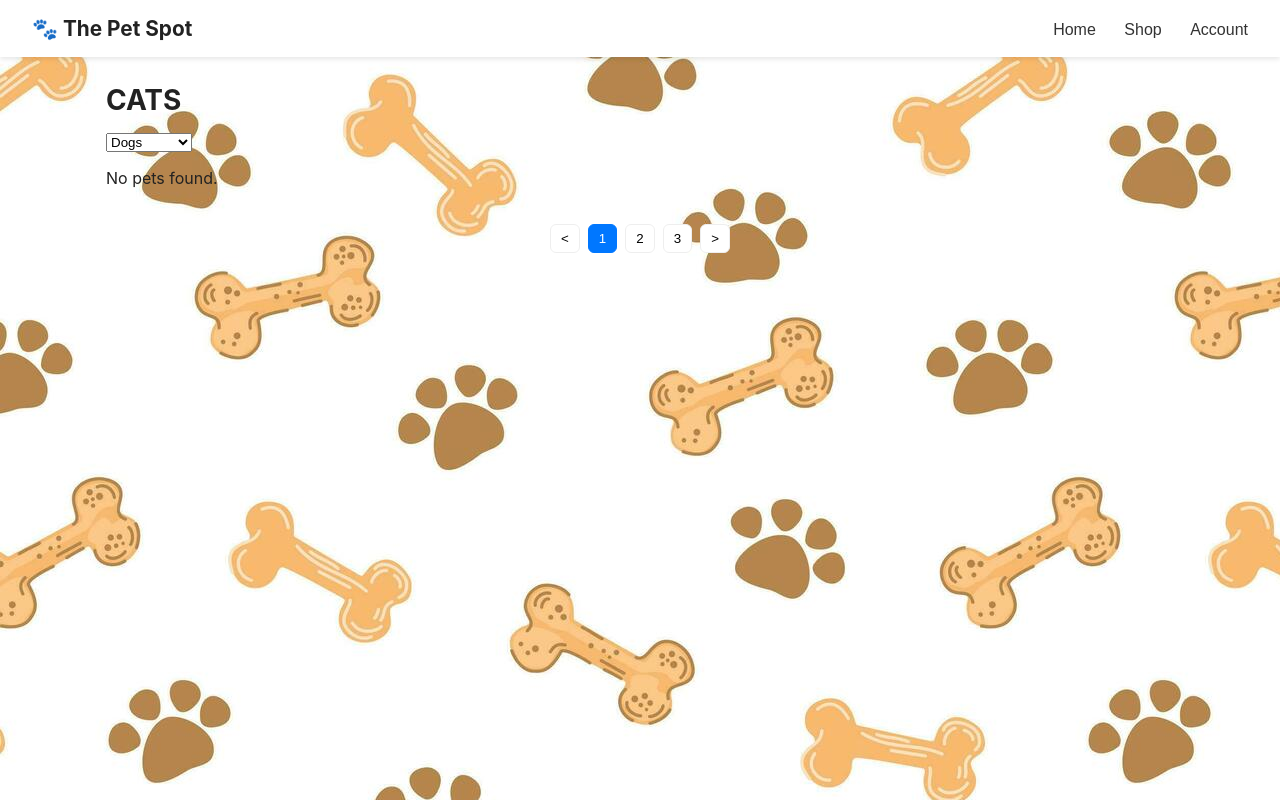
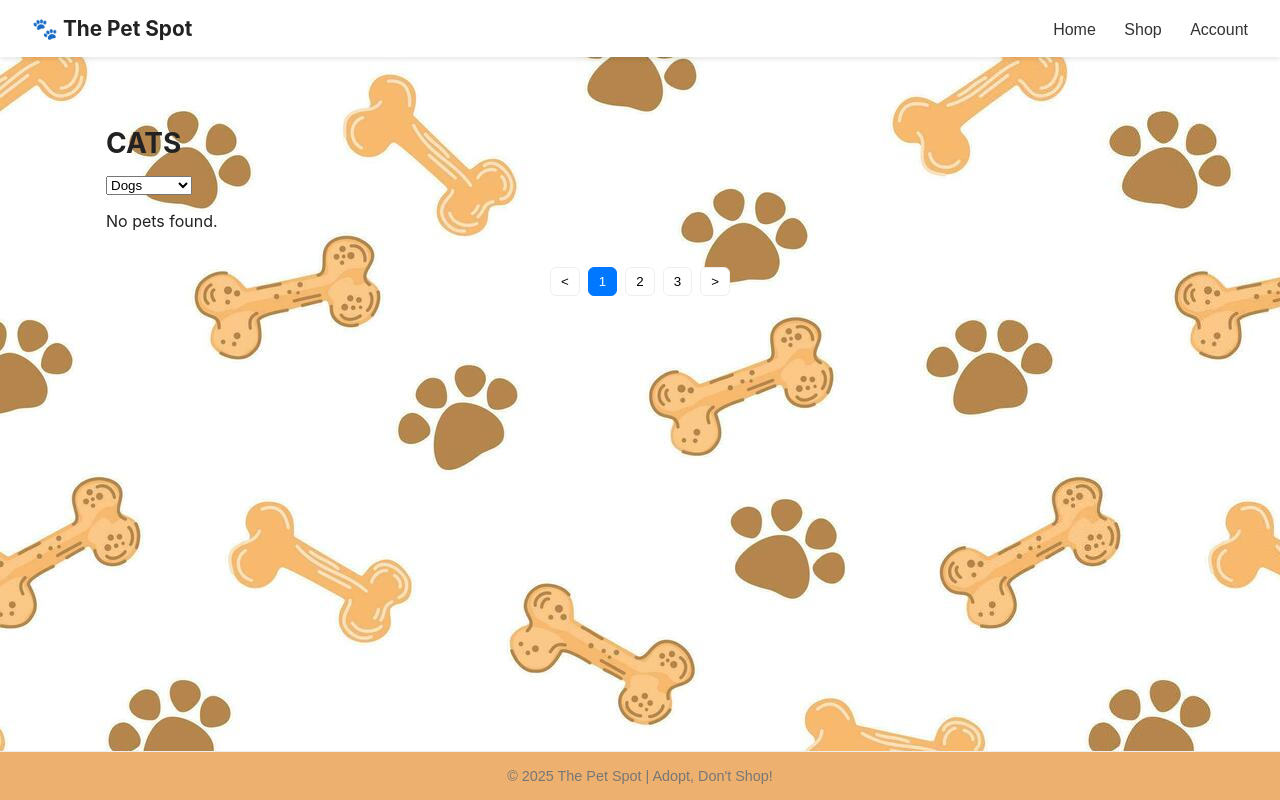
Before and after one commit to Rhad-14-python/The_Pet_Spot, a website: page public/cats.html in a window 1280 px wide. Drawn offline with Linux system fonts and the light colour scheme; no server answers.

Commit message:
35th commit

```diff
--- a/public/cats.html
+++ b/public/cats.html
@@ -3,7 +3,7 @@
 <head>
   <meta charset="utf-8" />
   <meta name="viewport" content="width=device-width,initial-scale=1" />
-  <title>Dogs — The Pet Spot</title>
+  <title>Cats — The Pet Spot</title>
   <link rel="stylesheet" href="css/pets.css"/>
 </head>
 <body data-pet="cat">
@@ -155,5 +155,8 @@
   </div>
 
   <script src="js/pets.js"></script>
+   <footer class="site-footer">
+    <p>© 2025 The Pet Spot | Adopt, Don't Shop!</p>
+  </footer>
 </body>
 </html>
--- a/public/css/home.css
+++ b/public/css/home.css
@@ -11,6 +11,11 @@ body {
   display: flex;
   flex-direction: column;
   min-height: 100vh;
+  background-image: url("/img/background.jpg");
+  background-repeat: repeat;
+  background-size: auto;
+  background-position: top left;
+  background-attachment: fixed;
 }
 
 header {
@@ -91,7 +96,7 @@ main p {
 }
 
 footer {
-  background-color: #fff;
+  background-color: #edb06e;
   text-align: center;
   padding: 1rem;
   font-size: 0.9rem;
--- a/public/css/pets.css
+++ b/public/css/pets.css
@@ -19,12 +19,17 @@ body{
 }
 
 header {
+  position: fixed;
+  top: 0;
+  left: 0;
+  width: 100%;
   background: #fff;
   box-shadow: 0 2px 5px rgba(0,0,0,0.1);
   padding: 1rem 2rem;
   display: flex;
   justify-content: space-between;
   align-items: center;
+  z-index: 1000;
 }
 
 .logo {
@@ -65,6 +70,13 @@ nav a:hover, nav a.active {
   100% { transform: rotate(360deg); }
 }
 
+main.container{
+  max-width: 1100px;
+  margin: 26px auto;
+  padding: 0 16px;
+  padding-top: 100px;
+  padding-bottom: 60px;
+}
 .container{max-width:1100px;margin:26px auto;padding:0 16px}
 .page-title{margin:0 0 14px;font-size:28px}
 .lead{margin-bottom:22px;color:var(--muted)}
@@ -246,6 +258,21 @@ nav a:hover, nav a.active {
   gap:8px;
 }
 
+footer {
+  font-family: "Poppins", sans-serif;
+  position: fixed;
+  bottom: 0;
+  left: 0;
+  width: 100%;
+  background-color: #edb06e;
+  text-align: center;
+  padding: 0.1rem;
+  font-size: 0.9rem;
+  color: #777;
+  border-top: 1px solid #eee;
+  z-index: 1000;
+}
+
 button{padding:8px 16px;border:none;border-radius:6px;cursor:pointer}
 .primary-btn{background:var(--blue);color:#fff}
 .ghost-btn{background:none;border:1px solid #ccc;color:#666}
```
Also changed, not shown: public/birds.html (+4 -1 lines), public/dogs.html (+3 -0 lines), public/smallpets.html (+4 -2 lines).
